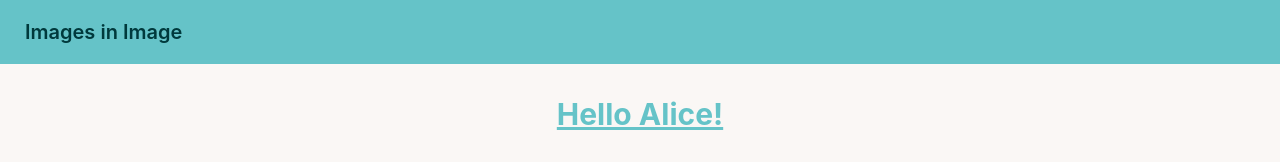
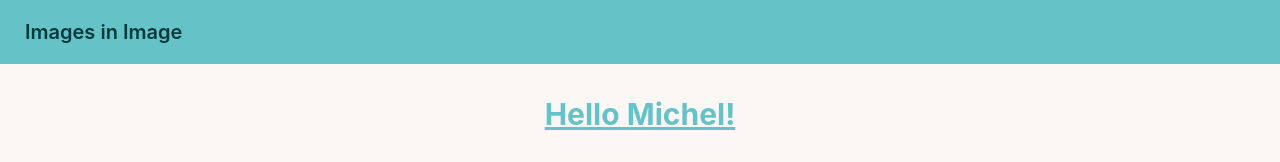
Before and after one commit to guillaume-gomez/images-in-image, a React (Create React App) app: page / in a window 1280 px wide. Shown: the top 162 px of the page. Built offline with nearby package versions, Linux system fonts and the light colour scheme.

Commit message:
change header title

```diff
--- a/src/App.tsx
+++ b/src/App.tsx
@@ -72,7 +72,7 @@ function App() {
     <div className="flex flex-col gap-8 items-center">
        <Header />
        <h1 className="text-3xl font-bold underline text-primary">
-        Hello Alice!
+        Hello Michel!
        </h1>
         <img src={image} ref={imageRef} />
         <canvas ref={canvasRef} />
```
